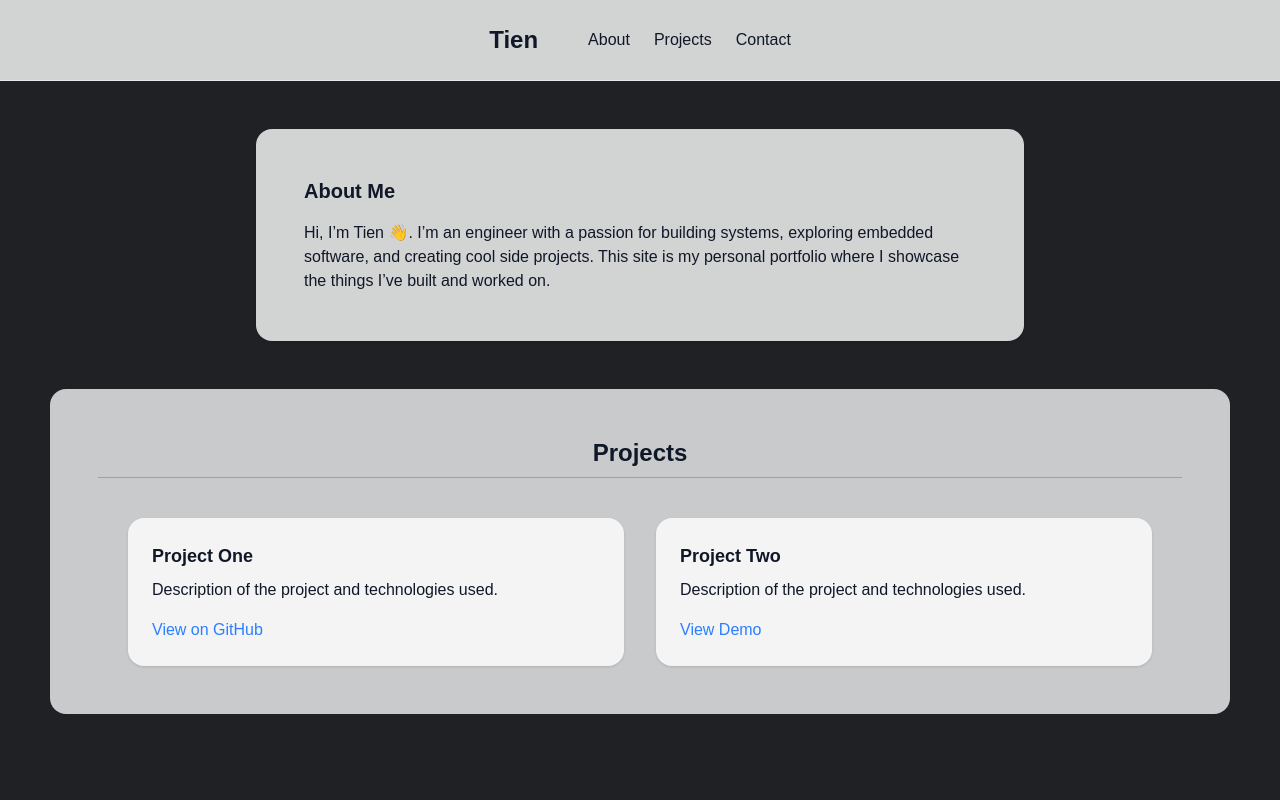
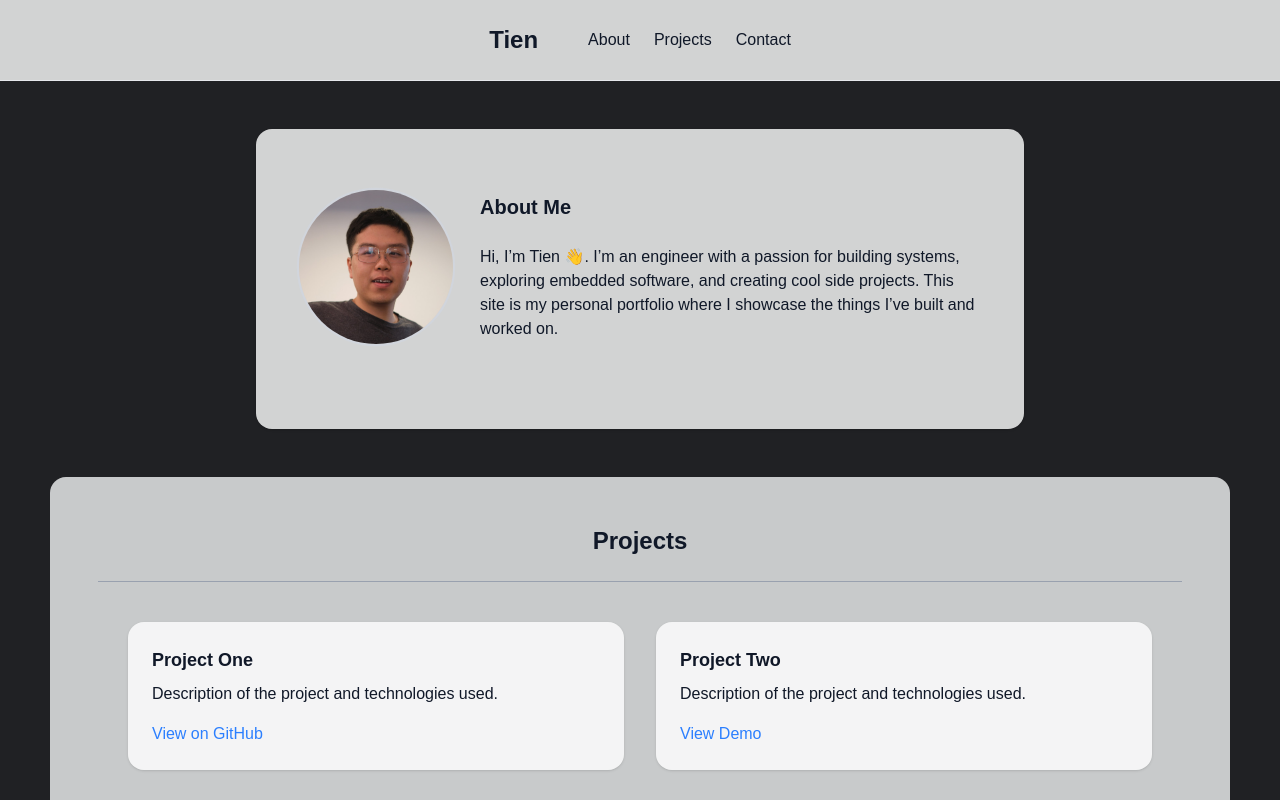
Before and after one commit to tienshen/tien-portfolio-website, a Next.js app: page / in a window 1280 px wide. Shown: the top 800 px of the page. Built offline with nearby package versions, Linux system fonts and the light colour scheme.

Commit message:
added profile photo

```diff
--- a/app/page.tsx
+++ b/app/page.tsx
@@ -16,18 +16,23 @@ export default function Home() {
 
       {/* About Section */}
       <section id="about" className="p-12 max-w-3xl mx-auto bg-white/80 dark:bg-[#303134] rounded-2xl shadow mb-12 mt-12">
-        <h2 className="text-xl font-semibold mb-4">About Me</h2>
+        <div className="flex items-center mb-6 min-h-[180px]">
+          <img src="/profile.jpg" alt="Profile photo" className="w-36 h-36 rounded-full object-cover object-center scale-110 border-2 border-gray-300 dark:border-gray-600 mr-8" />
+          <div className="flex-1">
+            <h2 className="text-xl font-semibold mb-6">About Me</h2>
             <p>
               Hi, I’m Tien 👋. I’m an engineer with a passion for building systems,
               exploring embedded software, and creating cool side projects. This
               site is my personal portfolio where I showcase the things I’ve built
               and worked on.
             </p>
+          </div>
+        </div>
       </section>
 
       {/* Projects Section */}
   <section id="projects" className="p-12 bg-gray-100/80 dark:bg-[#303134] mb-12 mx-[50px] rounded-2xl">
-  <h2 className="text-2xl font-bold mb-2 text-center">Projects</h2>
+  <h2 className="text-2xl font-bold mb-6 text-center">Projects</h2>
   <hr className="border-t border-gray-400 dark:border-gray-600 mb-10" />
         <div className="grid md:grid-cols-2 gap-8 max-w-5xl mx-auto">
           <div className="p-6 bg-white/80 dark:bg-[#303134] rounded-2xl shadow">
```
Also changed, not shown: public/profile.jpg (added). Lines whose indentation alone changed are shown as unchanged.
